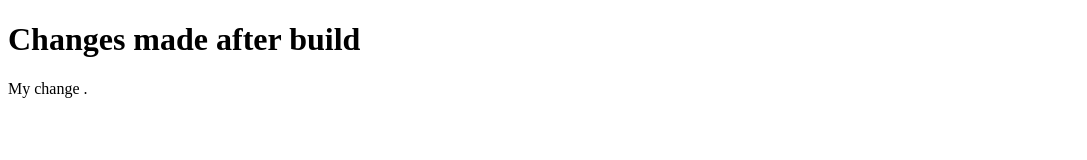
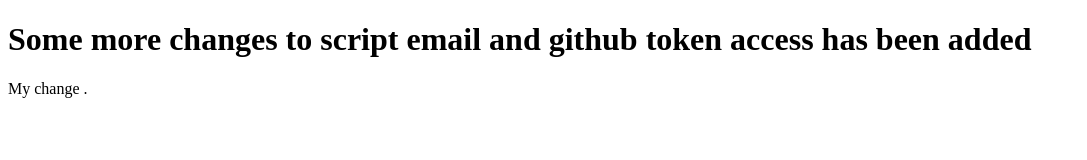
Before and after one commit to Mustafa-ariozon/Project11, a plain HTML site: page index.html in a window 1280 px wide. Shown: the whole page, without its empty margins (0-1087 px from the left). Drawn offline with Linux system fonts and the light colour scheme.

Commit message:
Update index.html
Some more changes to script email and github token access has been added

```diff
--- a/index.html
+++ b/index.html
@@ -2,7 +2,7 @@
 <html>
 <body>
 
-<h1>Changes made after build</h1>
+<h1>Some more changes to script email and github token access has been added</h1>
 
 <p>My change .</p>
 
```
